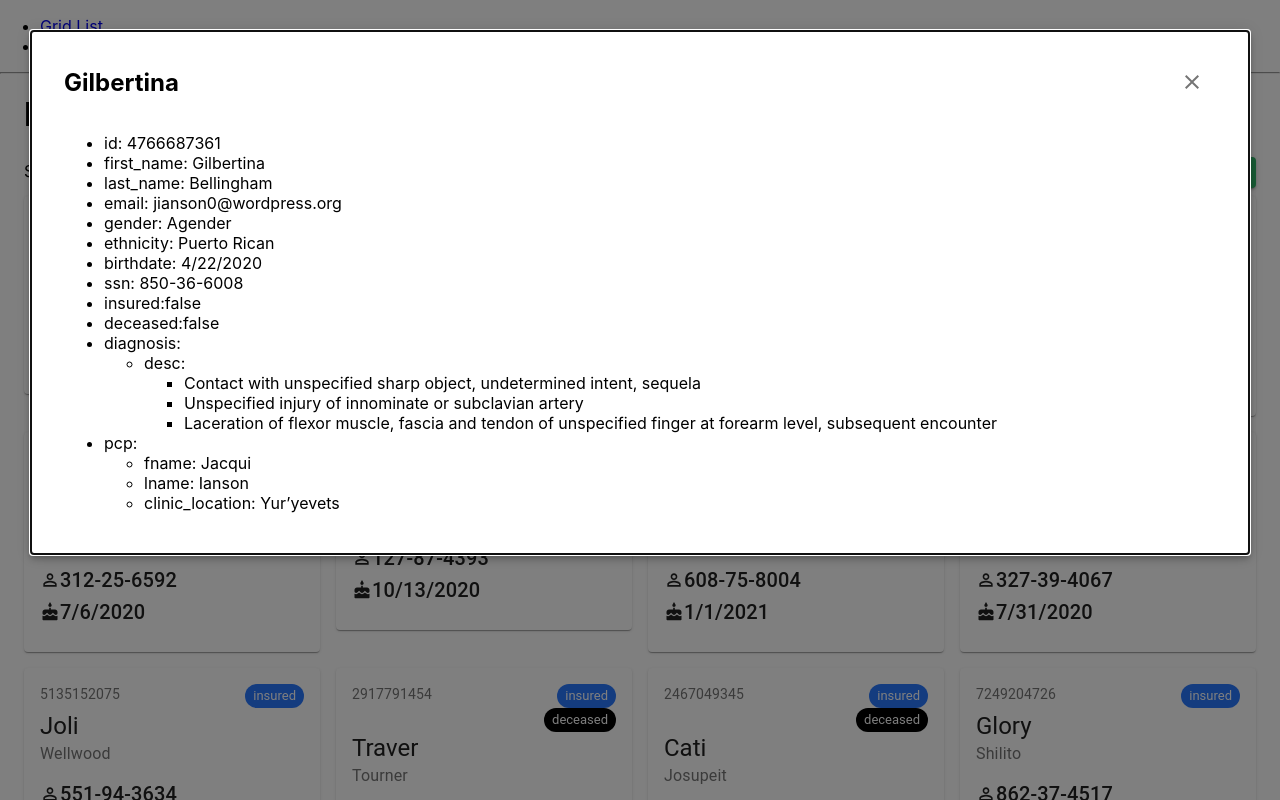
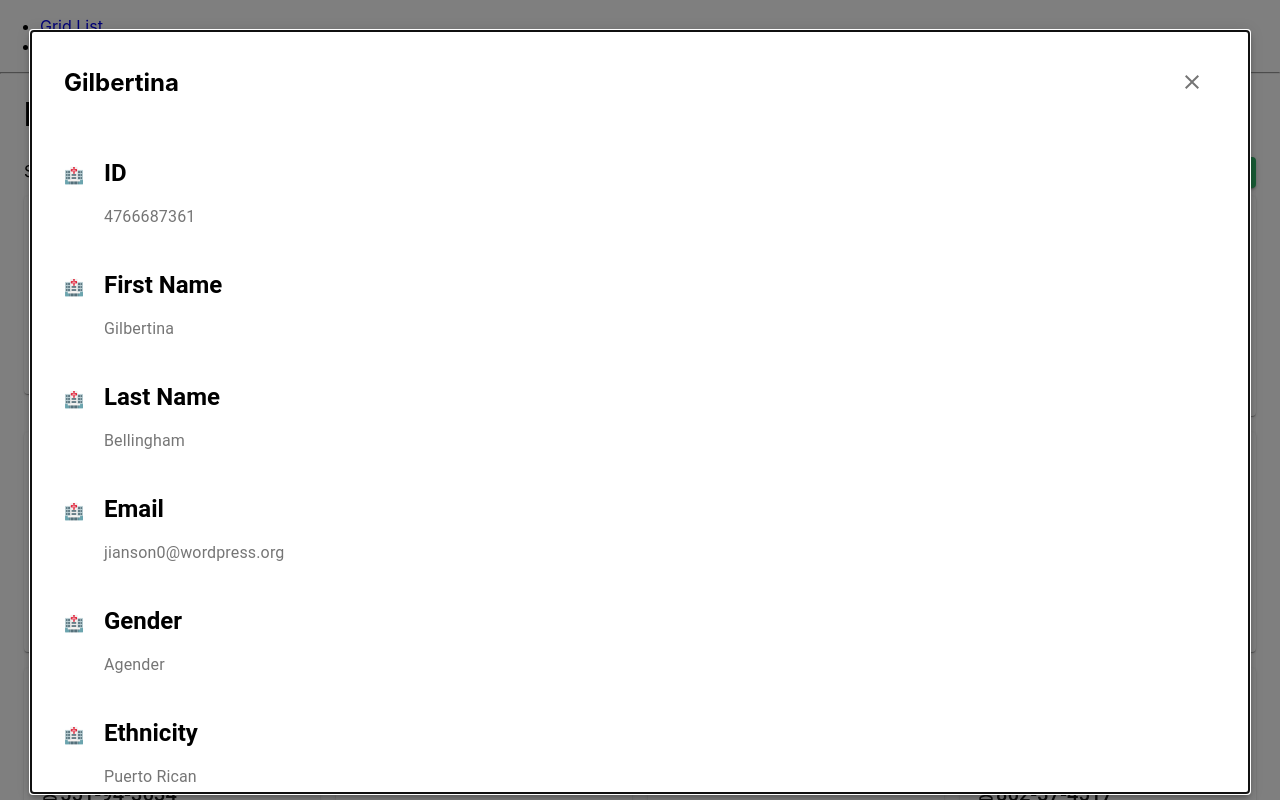
Before and after one commit to iamswain25/LeadEngineerChallenge, a React (Create React App) app: page /grid in a window 1280 px wide. Both pictures are taken after a click on the element 172 px from the left and 294 px from the top of the page. Shown: the top 800 px of the page. Built offline with nearby package versions, Linux system fonts and the light colour scheme.

Commit message:
detail page design change

```diff
--- a/src/components/DetailModal.tsx
+++ b/src/components/DetailModal.tsx
@@ -2,7 +2,7 @@ import { makeStyles } from "@material-ui/core/styles";
 import { Grid, IconButton } from "@material-ui/core";
 import CloseIcon from "@material-ui/icons/Close";
 import Modal from "@material-ui/core/Modal";
-import RecursiveList from "./RecursiveList";
+import PatientDetail from "./PatientDetail";
 const useStyles = makeStyles((theme) => ({
   paper: {
     // position: "absolute",
@@ -33,7 +33,7 @@ export default function DetailModal(props: any) {
             <CloseIcon />
           </IconButton>
         </Grid>
-        <RecursiveList data={data} />
+        <PatientDetail data={data} />
       </div>
     </Modal>
   );
--- /dev/null
+++ b/src/components/PatientDetail.tsx
@@ -0,0 +1,127 @@
+import { Typography } from "@material-ui/core";
+import CloseIcon from "@material-ui/icons/Close";
+import { makeStyles } from "@material-ui/core/styles";
+import CheckBoxIcon from "@material-ui/icons/CheckBox";
+const useStyles = makeStyles((theme) => ({
+  ul: {
+    listStyleType: "none",
+    position: "relative",
+    "& li::before": {
+      content: "'🏥'",
+      left: 0,
+      transform: "translateY(8px)",
+      position: "absolute",
+    },
+  },
+  h5: {
+    fontWeight: "bold",
+    marginBottom: theme.spacing(2),
+    marginTop: theme.spacing(5),
+  },
+  box: {
+    "&::before": {
+      content: "'✅'",
+      marginRight: theme.spacing(1),
+    },
+    margin: theme.spacing(2, 0),
+    border: "solid 1px black",
+    padding: theme.spacing(0, 2),
+  },
+}));
+export default function PatientDetail({ data }: { data: any }) {
+  const classes = useStyles();
+  return (
+    <ul className={classes.ul}>
+      <li>
+        <Typography variant="h5" className={classes.h5}>
+          ID
+        </Typography>
+        <Typography color="textSecondary">{data.id}</Typography>
+      </li>
+      <li>
+        <Typography variant="h5" className={classes.h5}>
+          First Name
+        </Typography>
+        <Typography color="textSecondary">{data.first_name}</Typography>
+      </li>
+      <li>
+        <Typography variant="h5" className={classes.h5}>
+          Last Name
+        </Typography>
+        <Typography color="textSecondary">{data.last_name}</Typography>
+      </li>
+      <li>
+        <Typography variant="h5" className={classes.h5}>
+          Email
+        </Typography>
+        <Typography color="textSecondary">{data.email}</Typography>
+      </li>
+      <li>
+        <Typography variant="h5" className={classes.h5}>
+          Gender
+        </Typography>
+        <Typography color="textSecondary">{data.gender}</Typography>
+      </li>
+      <li>
+        <Typography variant="h5" className={classes.h5}>
+          Ethnicity
+        </Typography>
+        <Typography color="textSecondary">{data.ethnicity}</Typography>
+      </li>
+      <li>
+        <Typography variant="h5" className={classes.h5}>
+          Birthdate
+        </Typography>
+        <Typography color="textSecondary">{data.birthdate}</Typography>
+      </li>
+      <li>
+        <Typography variant="h5" className={classes.h5}>
+          SSN
+        </Typography>
+        <Typography color="textSecondary">{data.ssn}</Typography>
+      </li>
+      <li>
+        <Typography variant="h5" className={classes.h5}>
+          Insured
+        </Typography>
+        <Typography color="textSecondary">
+          {data.insured ? (
+            <CheckBoxIcon color="primary" />
+          ) : (
+            <CloseIcon color="primary" />
+          )}
+        </Typography>
+      </li>
+      <li>
+        <Typography variant="h5" className={classes.h5}>
+          deceased
+        </Typography>
+        <Typography color="textSecondary">
+          {data.deceased ? (
+            <CheckBoxIcon color="primary" />
+          ) : (
+            <CloseIcon color="primary" />
+          )}
+        </Typography>
+      </li>
+      <li>
+        <Typography variant="h5" className={classes.h5}>
+          diagnosis
+        </Typography>
+        {data.diagnosis.desc?.map((d: string, i: number) => (
+          <Typography color="textSecondary" key={i} className={classes.box}>
+            {d}
+          </Typography>
+        ))}
+      </li>
+      <li>
+        <Typography variant="h5" className={classes.h5}>
+          pcp
+        </Typography>
+        <Typography color="textSecondary">
+          {data.pcp.fname} {data.pcp.lname} @{data.pcp.clinic_location}
+        </Typography>
+      </li>
+    </ul>
+  );
+}
```
